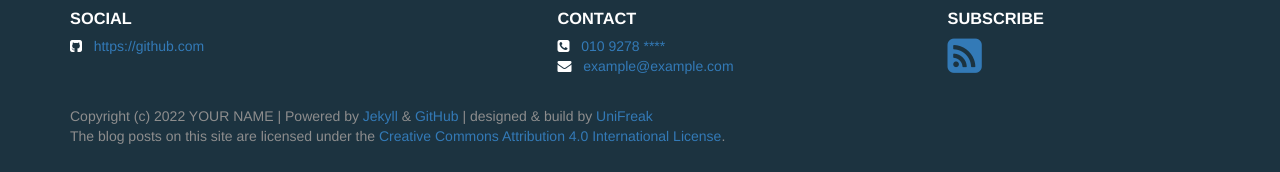
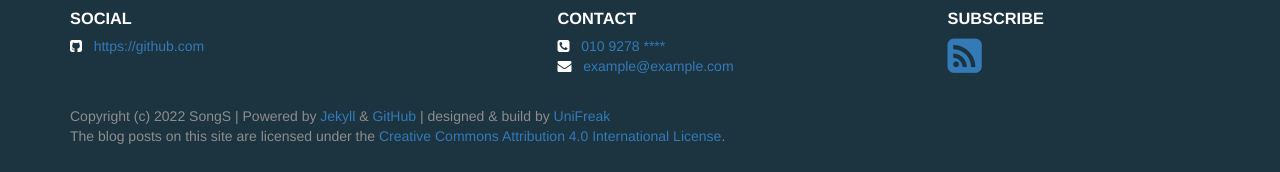
Before and after one commit to unifreak/jekyll-theme-textalic, a Jekyll site: the page built from index.html, in a window 1280 px wide. Shown: the part 1178-1350 px from the top of the page. Built offline with Jekyll 4.4.1, drawn with Linux system fonts in a browser that asks for light colours; the list of posts is cut into pages by our own code.

Commit message:
Update me.yml
123

```diff
--- a/_data/me.yml
+++ b/_data/me.yml
@@ -19,7 +19,7 @@
     icon-class: "fa fa-cogs"
     list: ["Linux", "Docker", "Git", "SublimeText"]
 
-display_name: "YOUR NAME"
+display_name: "SongS"
 contact:
   - {name: "Mobile", icon-class: "fa fa-phone-square", text: "010 9278 ****", link: "tel: 010 9278 ****"}
   - {name: "Email", icon-class: "fa fa-envelope", text: "example@example.com", link: "mailto: example@example.com"}
```
